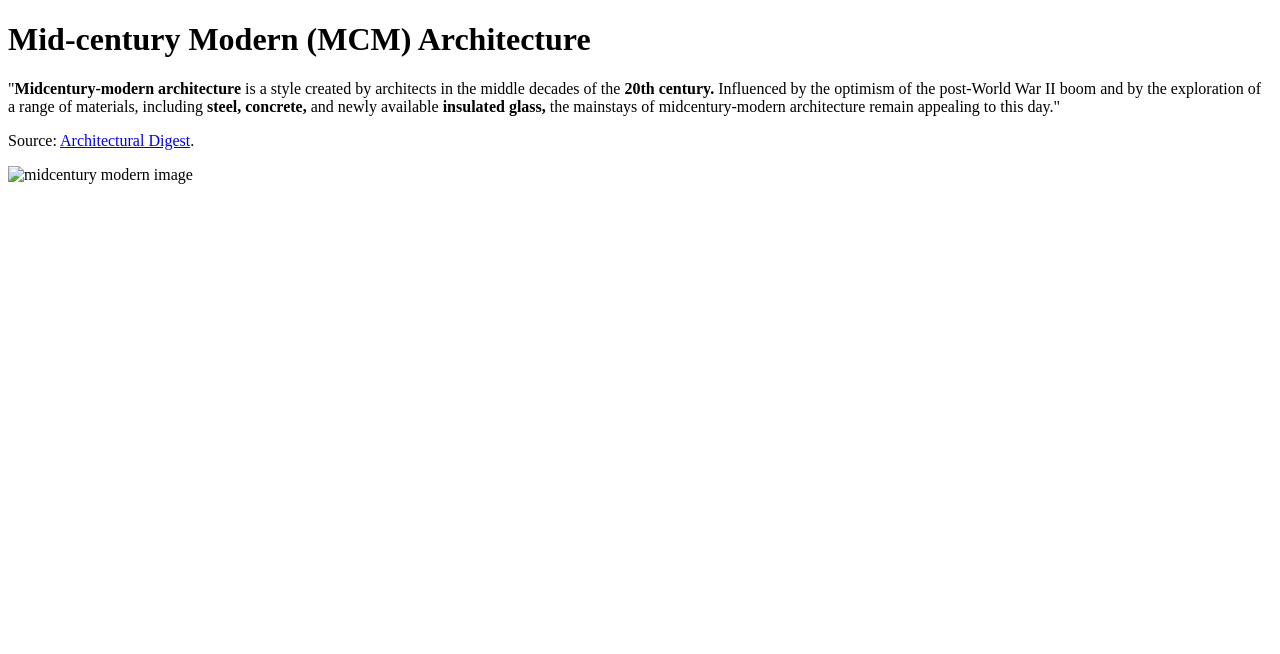
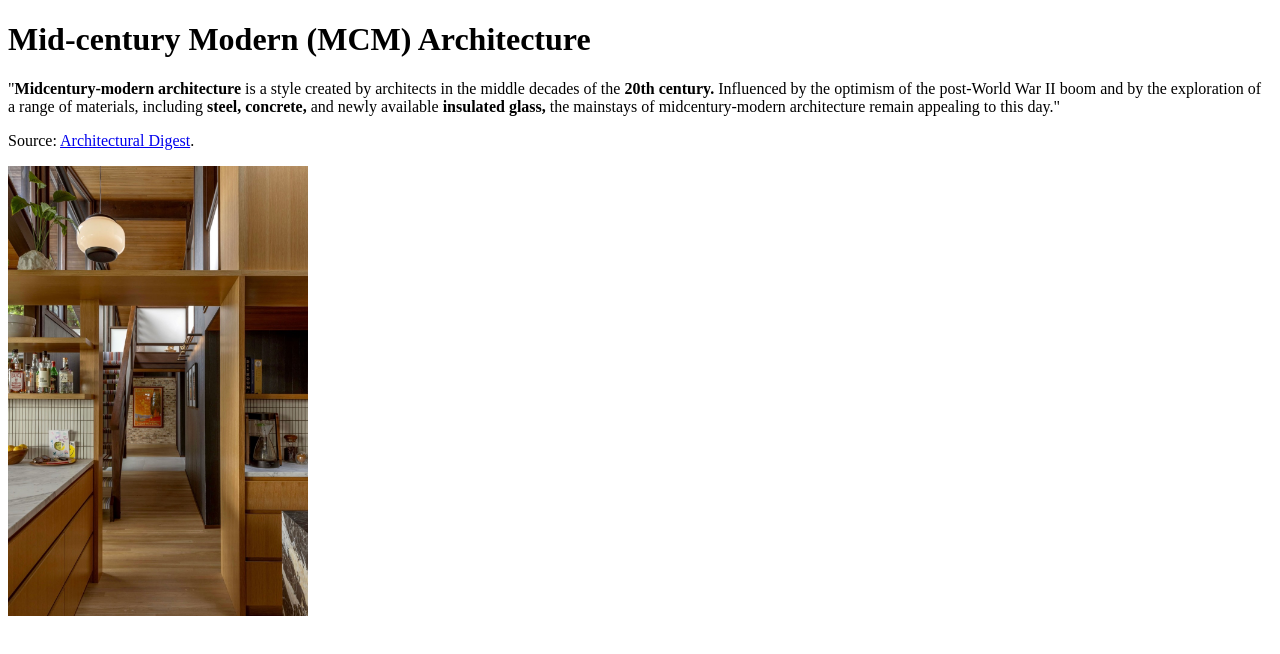
Before and after one commit to silacanss/silacanss.github.io, a plain HTML site: page index.html in a window 1280 px wide. Drawn offline with Linux system fonts and the light colour scheme.

Commit message:
Update index.html

```diff
--- a/index.html
+++ b/index.html
@@ -12,6 +12,6 @@
         including <strong>steel, concrete,</strong> and newly available <strong>insulated glass,</strong> the mainstays of midcentury-modern architecture
         remain appealing to this day."</p>
     <p>Source: <a href="https://www.architecturaldigest.com/story/midcentury-modern-architecture-everything-you-should-know">Architectural Digest</a>.
-    <p><img src="/Users/silacan/Desktop/Spring'25/193A/midcentury.jpg" alt="midcentury modern image" width="300"></p>
+    <p><img src="https://github.com/silacanss/silacanss.github.io/blob/main/midcentury.jpg?raw=true" alt="midcentury modern image" width="300"></p>
    </body>
 </html>
```
